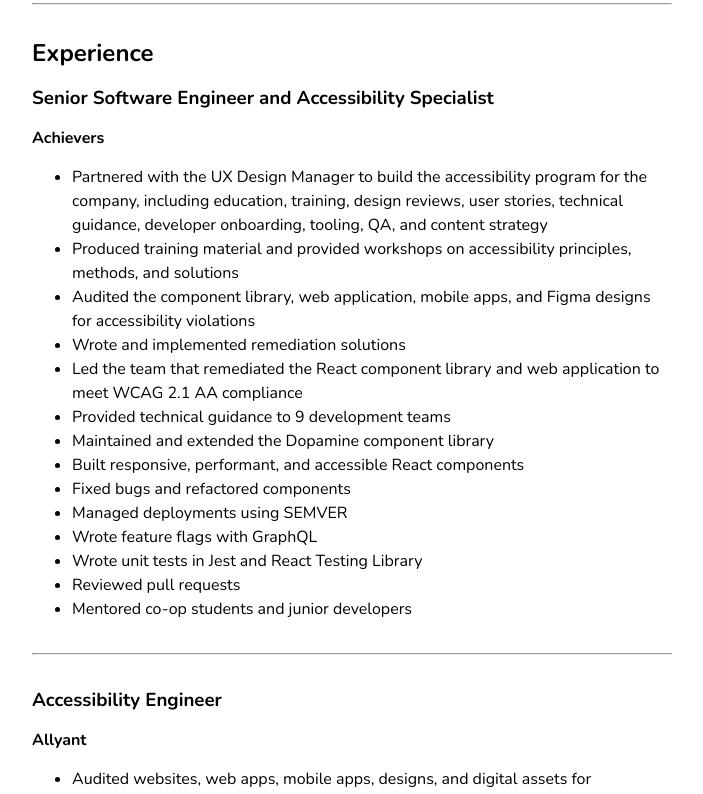
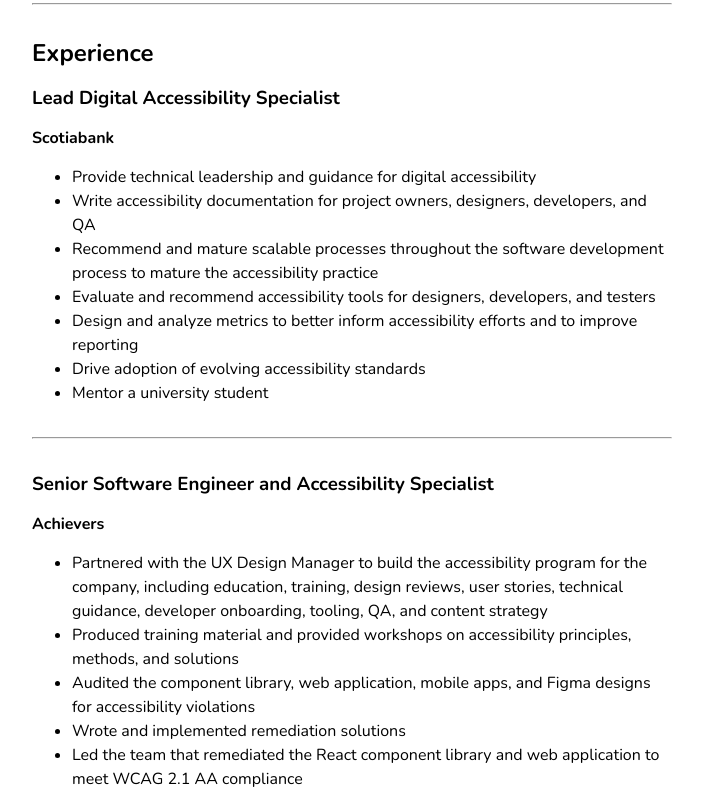
Before and after one commit to amberfrontend/website, a React (Create React App) app: page /qualifications in a window 1280 px wide. Shown: the part 580-1374 px from the top of the page, without its empty margins (288-991 px from the left). Built offline with nearby package versions, Linux system fonts and the light colour scheme.

Commit message:
Update Qualifications.tsx

```diff
--- a/src/pages/Qualifications/Qualifications.tsx
+++ b/src/pages/Qualifications/Qualifications.tsx
@@ -57,6 +57,28 @@
                 </ul> */}
                 <hr aria-hidden="true" />
                 <h2>Experience</h2>
+                <h3>Lead Digital Accessibility Specialist</h3>
+                <h4>Scotiabank</h4>
+                <p>
+                    <ul>
+                        <li>Provide technical leadership and guidance for digital
+                            accessibility</li>
+                        <li>Write accessibility documentation for project owners,
+                        designers, developers, and QA</li>
+                        <li>Recommend and mature scalable processes throughout
+                            the software development process to mature the accessibility
+                            practice</li>
+                        <li>Evaluate and recommend accessibility tools for
+                        designers, developers, and testers</li>
+                        <li>Design and analyze metrics to better inform
+                        accessibility efforts and to improve reporting</li>
+                        <li>Drive adoption of evolving accessibility standards</li>
+                        <li>Mentor a university student</li>
+                    </ul>
+                </p>
+                </div>
+            <hr aria-hidden="true" />
+            <div>
                 <h3>Senior Software Engineer and Accessibility Specialist</h3>
                 <h4>Achievers</h4>
                 <p>
```
